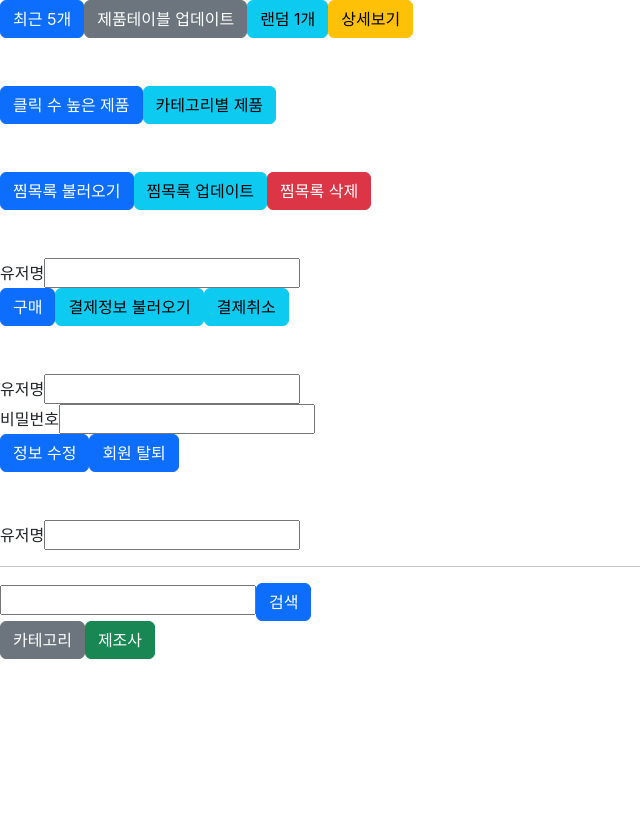
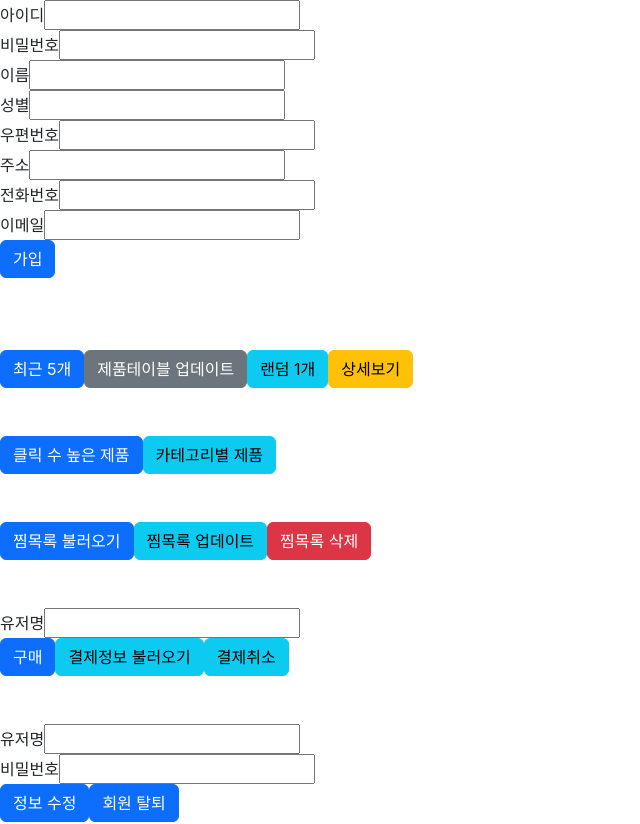
Before and after one commit to dreamcommall/dream_com, a React (Create React App) app in the folder dream_com_front/: page / in a window 1280 px wide. Shown: the top 824 px of the page, without its empty margins (0-640 px from the left). Before the commit the page ends 800 px from the top, so only its background shows below. Built offline with nearby package versions, Linux system fonts and the light colour scheme.

Commit message:
테스트용 js 파일

```diff
--- /dev/null
+++ b/dream_com_front/src/Join.js
@@ -0,0 +1,88 @@
+import React, {useState} from "react";
+import axios from "axios";
+
+function Join() {
+    const [id, setId] = useState("");
+    const [pw, setPw] = useState("");
+    const [name, setName] = useState("");
+    const [gender, setGender] = useState("");
+    const [post, setPost] = useState(0);
+    const [addr, setAddr] = useState("");
+    const [tel, setTel] = useState("");
+    const [email, setEmail] = useState("");
+
+    const changeId = (e) => {
+        setId(e.target.value);
+    }
+    const changePw = (e)  => {
+        setPw(e.target.value);
+    }
+    const changeName = (e)  => {
+        setName(e.target.value);
+    }
+    const changeGender = (e)  => {
+        setGender(e.target.value);
+    }
+    const changePost = (e)  => {
+        setPost(e.target.value);
+    }
+    const changeAddr = (e)  => {
+        setAddr(e.target.value);
+    }
+    const changeTel = (e)  => {
+        setTel(e.target.value);
+    }
+    const changeEmail = (e)  => {
+        setEmail(e.target.value);
+    }
+
+    const join = () => {
+        axios.put("http://localhost:8080/join", null, {params: {userId: id, userPw : pw, userName: name, userGender: gender,
+            userPost: post, userAddr: addr, userTel: tel, userEmail: email}})
+            .then((req) => {
+
+            })
+            .catch((err) => {
+                console.log('에러');
+            })
+    }
+    return(
+        <div>
+            <div>
+                <label htmlFor={`id`}>아이디</label>
+                <input id={`id`} type={"text"} onChange={changeId} />
+            </div>
+            <div>
+                <label htmlFor={`pw`}>비밀번호</label>
+                <input id={`pw`} type={"password"} onChange={changePw}/>
+            </div>
+            <div>
+                <label htmlFor={`name`}>이름</label>
+                <input id={`name`} type={"text"} onChange={changeName}/>
+            </div>
+            <div>
+                <label htmlFor={`gender`}>성별</label>
+                <input id={`gender`} type={"text"} onChange={changeGender}/>
+            </div>
+            <div>
+                <label htmlFor={`post`}>우편번호</label>
+                <input id={`post`} type={"number"} onChange={changePost}/>
+            </div>
+            <div>
+                <label htmlFor={`addr`}>주소</label>
+                <input id={`addr`} type={"text"} onChange={changeAddr}/>
+            </div>
+            <div>
+                <label htmlFor={`tel`}>전화번호</label>
+                <input id={`tel`} type={"tel"} onChange={changeTel}/>
+            </div>
+            <div>
+                <label htmlFor={`email`}>이메일</label>
+                <input id={`email`} type={"email"} onChange={changeEmail}/>
+            </div>
+            <button className={`btn btn-primary`} onClick={join}>가입</button>
+        </div>
+    )
+}
+
+export default Join;
--- a/dream_com_front/src/index.js
+++ b/dream_com_front/src/index.js
@@ -11,15 +11,20 @@ import InsertCart from "./InsertCart";
 import SelectCart from "./SelectCart";
 import Address from "./Address";
 import SearchTest from "./SearchTest";
+import Join from "./Join";
 
 
 const root = ReactDOM.createRoot(document.getElementById('root'));
 root.render(
   <React.StrictMode>
       {/* 양민호 db 테스트 용도*/}
+      <Join />
+      <br />
+      <br />
+      <br />
       <DbTestYmh />
       <hr />
-    <SearchTest />
+      <SearchTest />
 
       {/* 김영민 db 테스트 용도*/}
 
```
